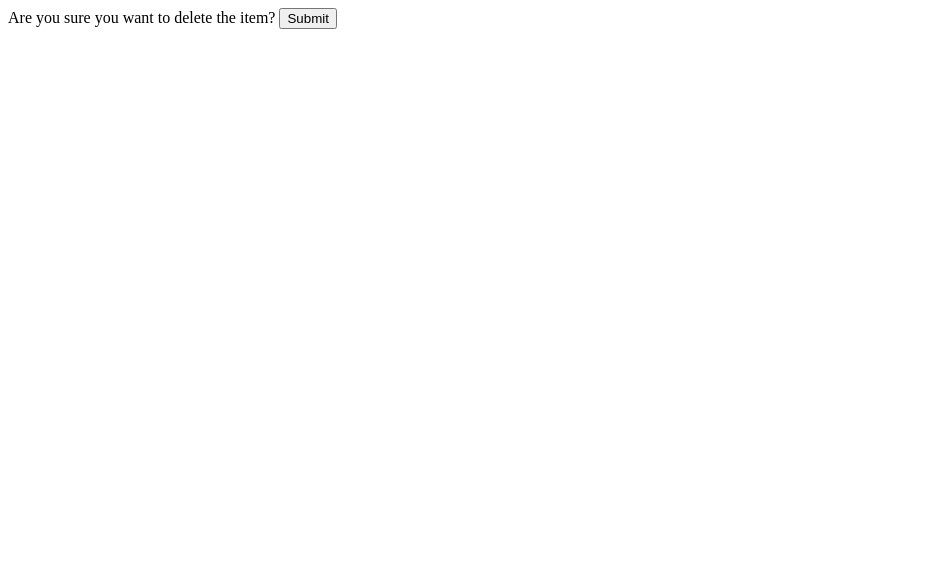
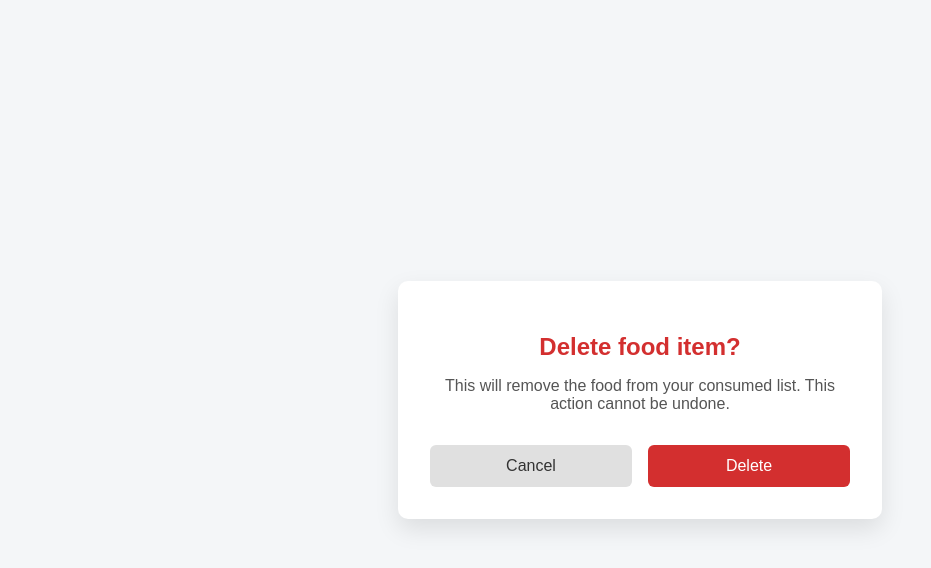
Before and after one commit to IIIAMAH3/calorie-tracker, a Django app: template tracker/templates/tracker/delete.html in a window 1280 px wide. Shown: the top 568 px of the page, without its empty margins (0-931 px from the left). Run offline with Django 5.2, Linux system fonts and the light colour scheme; the template is opened without the code that fills it, so the values that code supplies are empty.

Commit message:
UI for delete page

```diff
--- a/tracker/templates/tracker/delete.html
+++ b/tracker/templates/tracker/delete.html
@@ -1,13 +1,94 @@
+<!DOCTYPE html>
 <html lang="en">
 <head>
-    <title>Document</title>
+    <meta charset="UTF-8">
+    <title>Delete Food</title>
+    <style>
+        body {
+            font-family: Arial, sans-serif;
+            background-color: #f4f6f8;
+            display: flex;
+            justify-content: center;
+            align-items: center;
+            height: 100vh;
+            margin: 0;
+        }
+
+        .card {
+            background: #fff;
+            padding: 2rem;
+            border-radius: 10px;
+            width: 100%;
+            max-width: 420px;
+            box-shadow: 0 10px 25px rgba(0,0,0,0.1);
+            text-align: center;
+        }
+
+        .card h2 {
+            margin-bottom: 0.5rem;
+            color: #d32f2f;
+        }
+
+        .card p {
+            color: #555;
+            margin-bottom: 2rem;
+        }
+
+        .actions {
+            display: flex;
+            justify-content: space-between;
+            gap: 1rem;
+        }
+
+        .btn {
+            flex: 1;
+            padding: 0.75rem;
+            border-radius: 6px;
+            border: none;
+            font-size: 1rem;
+            cursor: pointer;
+        }
+
+        .btn-delete {
+            background-color: #d32f2f;
+            color: #fff;
+        }
+
+        .btn-delete:hover {
+            background-color: #b71c1c;
+        }
+
+        .btn-cancel {
+            background-color: #e0e0e0;
+            color: #333;
+            text-decoration: none;
+            display: flex;
+            align-items: center;
+            justify-content: center;
+        }
+
+        .btn-cancel:hover {
+            background-color: #cfcfcf;
+        }
+    </style>
 </head>
 <body>
+
+<div class="card">
+    <h2>Delete food item?</h2>
+    <p>
+        This will remove the food from your consumed list.
+        This action cannot be undone.
+    </p>
+
     <form method="POST">
+        {% csrf_token %}
+        <div class="actions">
+            <a href="{% url 'index' %}" class="btn btn-cancel">Cancel</a>
+            <button type="submit" class="btn btn-delete">Delete</button>
+        </div>
+    </form>
+</div>
 
-        {% csrf_token %}
-        Are you sure you want to delete the item?
-        <input type="submit">
-    </form>
 </body>
 </html>
--- a/tracker/views.py
+++ b/tracker/views.py
@@ -17,7 +17,7 @@ def index(request):
     consumed_food = Consume.objects.filter(user=request.user)
     return render(request, "tracker/index.html", {"foods": foods, "consumed_food": consumed_food})
 
-def delete_consume(request,id):
+def delete_consume(request, id):
     consumed_food = Consume.objects.get(id=id)
     if request.method == "POST":
         consumed_food.delete()
```
